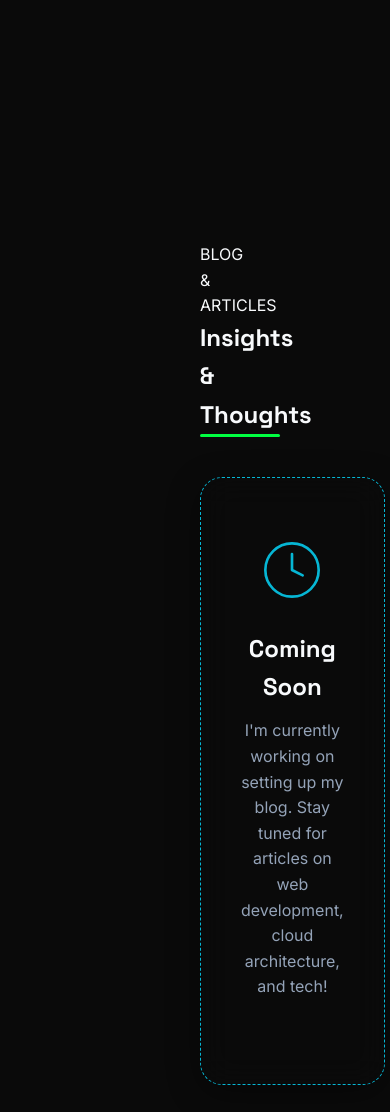
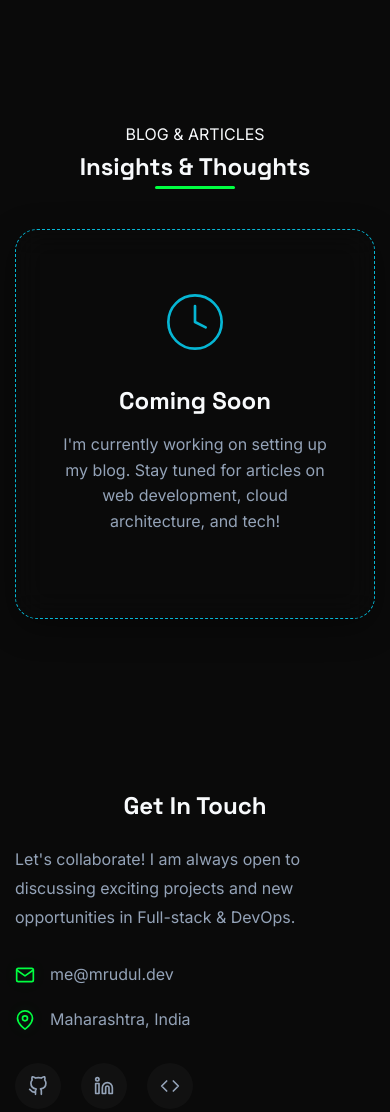
Before and after one commit to matrix-1407/my-personal-portfolio-website, a website: page index.html in a window 390 px wide. Shown: the part 5280-6392 px from the top of the page. Drawn offline with Linux system fonts and the light colour scheme.

Commit message:
fix: resolve mobile layout for blog section

```diff
--- a/style.css
+++ b/style.css
@@ -1615,7 +1615,7 @@ hr {
 /* RESPONSIVE */
 @media (max-width: 900px) {
   /* Global Mobile Resets */
-  .main, .card, .home, .project, .about, .services, .section-container {
+  .main, .card, .home, .project, .about, .services, #blog, .section-container {
     width: 100% !important;
     margin: 40px 0 !important; /* Force reset large 200px margins */
     padding-left: 15px !important;
```
